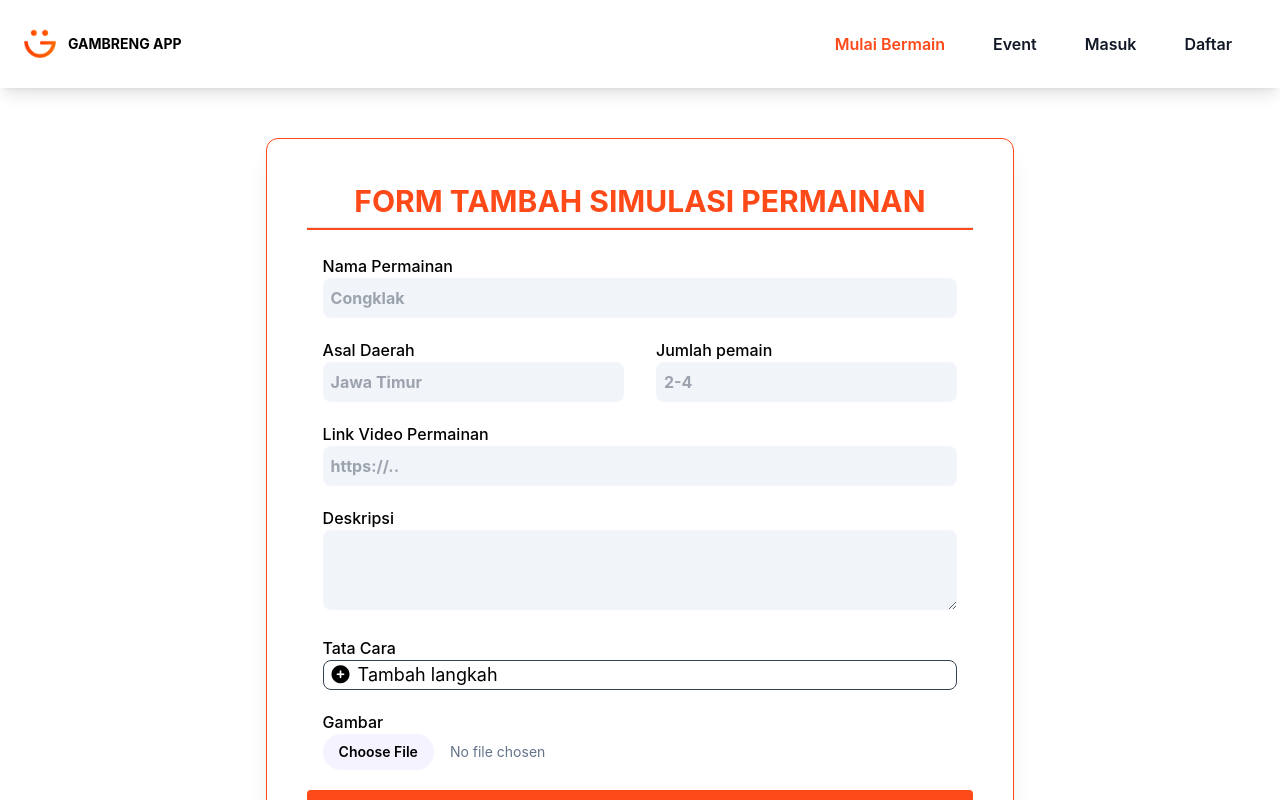
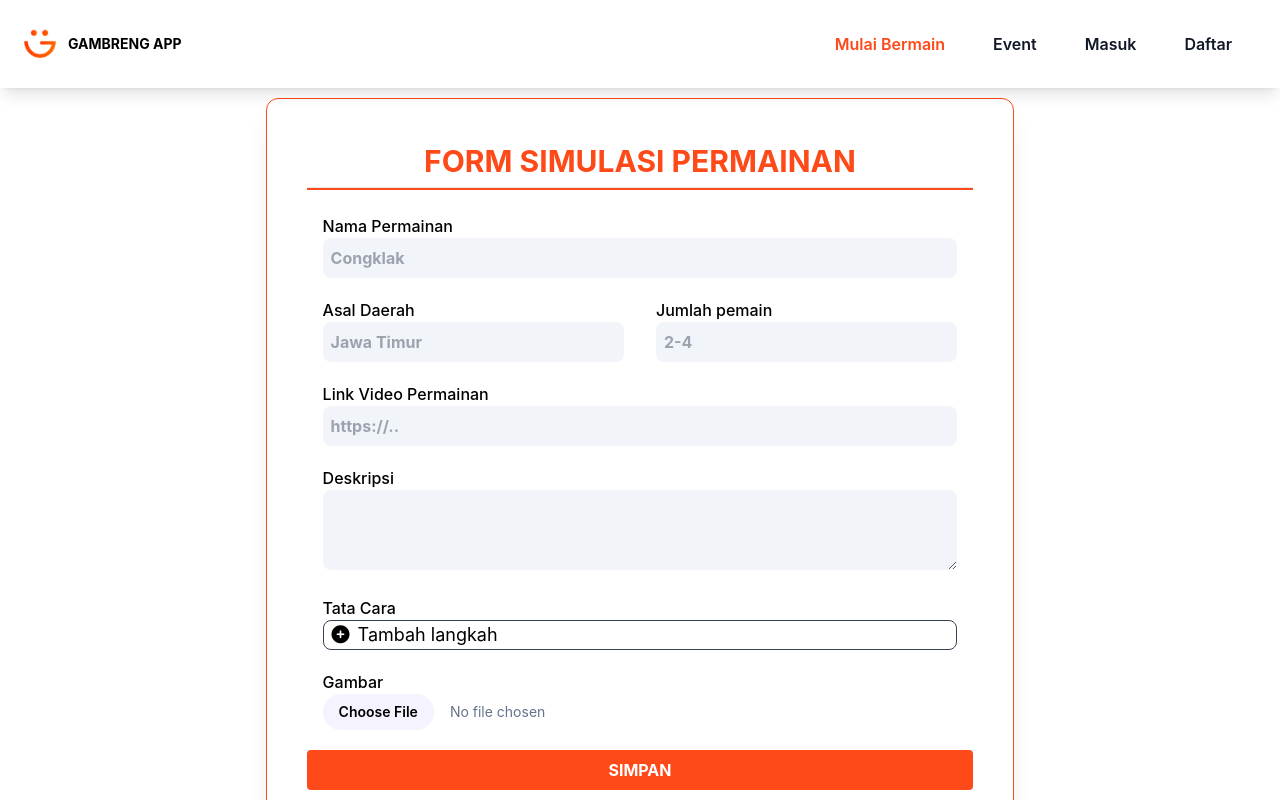
Before and after one commit to zulnurdiana/Gambreng-App-FrontEnd, a React (Create React App) app: page /permainan/1/edit in a window 1280 px wide. Shown: the top 800 px of the page. Built offline with nearby package versions, Linux system fonts and the light colour scheme.

Commit message:
Change button 'TAMBAH' to 'SIMPAN'

```diff
--- a/src/components/FormTambahAcara.js
+++ b/src/components/FormTambahAcara.js
@@ -10,7 +10,7 @@ const FormTambahAcara = () => {
             <div class="px-10 py-10 justify-center">
               <h1 class="text-39364F text-center">
                 <span class="block font-bold mt-1 mb-2  lg:text-4xl text-primary">
-                  FORM TAMBAH EVENT
+                  FORM EVENT
                 </span>
                 <hr className={"w-full h-[3px]  my-1 bg-primary"} />
               </h1>
@@ -128,7 +128,7 @@ const FormTambahAcara = () => {
                 </label>
               </div>
               <button className="bg-primary hover:opacity-80 hover:shadow-lg transition duration-500  w-full text-white font-bold py-2 px-4 rounded">
-                TAMBAH ACARA
+                SIMPAN
               </button>
             </div>
           </div>
--- a/src/components/FormTambahSimulasi.js
+++ b/src/components/FormTambahSimulasi.js
@@ -65,15 +65,15 @@ const FormTambahSimulasi = () => {
   // }
 
   return (
-    <div className="min-full-no-navbar pt-20">
+    <div className="min-full-no-navbar pt-10">
       <div className="container">
         <div className="xl:w-3/5 mx-auto">
-          <div className="mb-20 rounded-xl shadow-xl content-around border border-primary">
+          <div className="mb-5 rounded-xl shadow-xl content-around border border-primary">
             <div className="px-10 py-10">
               <form action="" className="grid gap-y-5" onSubmit={handleSubmit}>
                 <h1 className="text-39364F text-center">
                   <span className="block font-bold mt-1 mb-2 text-primary lg:text-3xl">
-                    FORM TAMBAH SIMULASI PERMAINAN
+                    FORM SIMULASI PERMAINAN
                   </span>
                   <hr className={"w-full h-[3px]  my-1 bg-primary"} />
                 </h1>
@@ -217,7 +217,7 @@ const FormTambahSimulasi = () => {
                   </label>
                 </div>
                 <button className="bg-primary hover:opacity-80 hover:shadow-lg transition duration-500 w-full text-white font-bold py-2 px-4 rounded">
-                TAMBAH SIMULASI
+                SIMPAN
                 </button>
               </form>
             </div>
```
